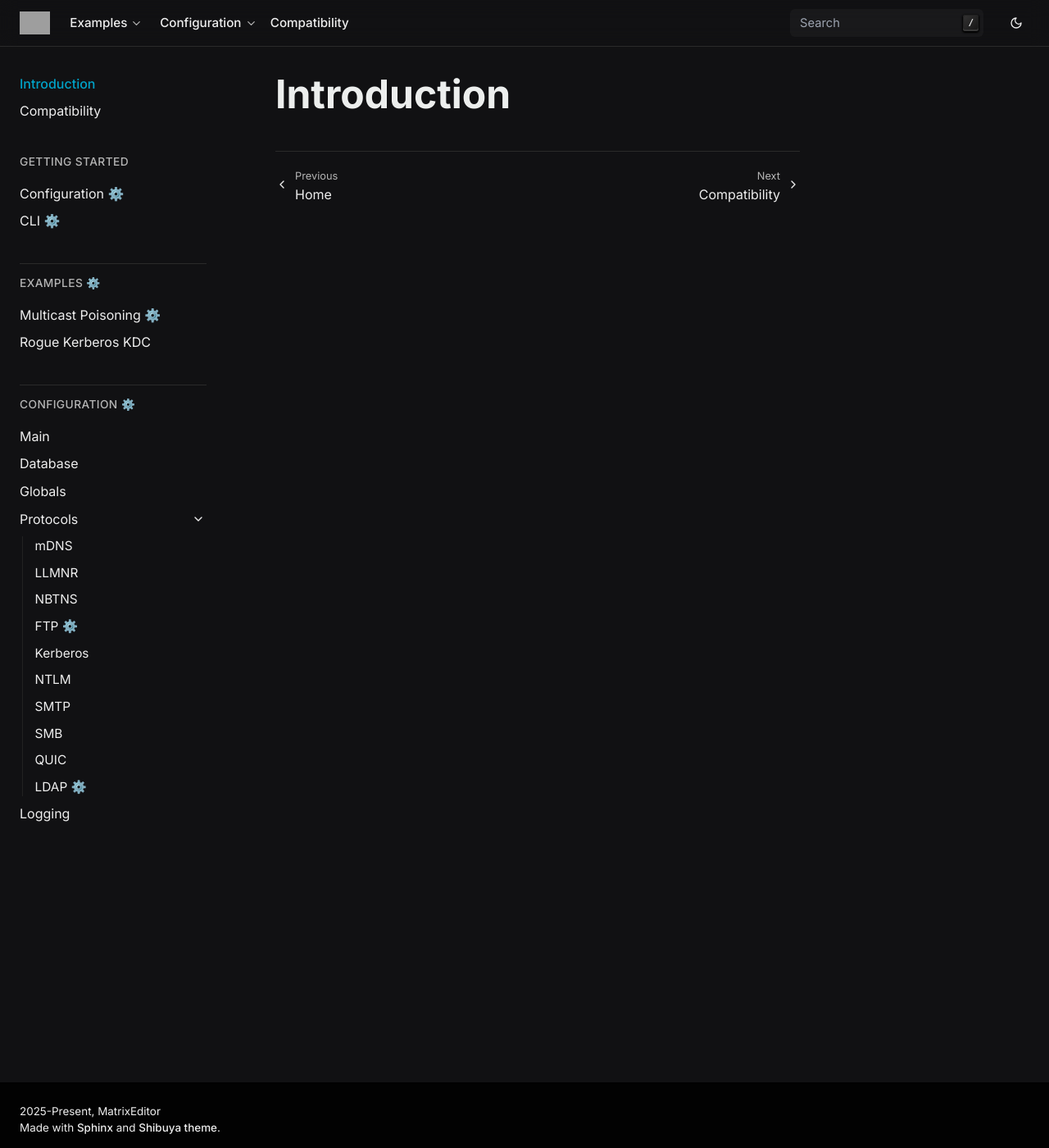
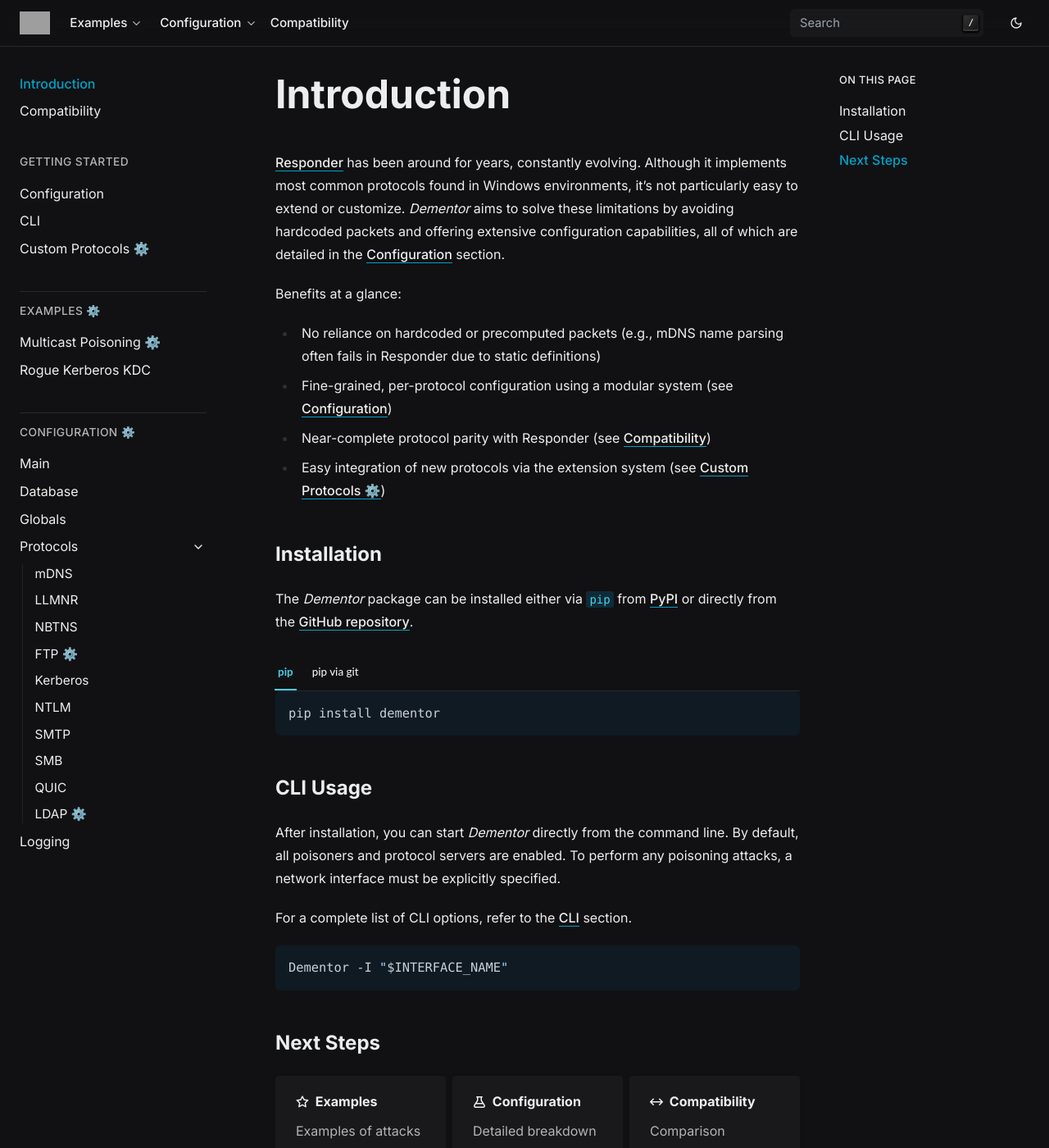
Before and after one commit to MatrixEditor/dementor, a Sphinx documentation site: the page built from docs/source/intro.rst, in a window 1280 px wide and 1400 px high. Shown: the whole window at 82% size. Built offline with Sphinx 7.4.7, drawn with Linux system fonts in a browser that asks for light colours; some of the changed text lies outside the part shown; grey boxes are pictures that could not be loaded.

```diff
--- a/docs/source/cli.rst
+++ b/docs/source/cli.rst
@@ -1,7 +1,7 @@
 .. _cli:
 
-CLI ⚙️
-======
+CLI
+===
 
 *Dementor* provides a relatively simple CLI interface that encapsulates all
 implemented protocols. Because multicast poisoning requires specific return
--- a/docs/source/conf.py
+++ b/docs/source/conf.py
@@ -21,6 +21,7 @@ extensions = [
     "sphinx.ext.autosummary",
     "sphinx_copybutton",
     "sphinx_design",
+    "sphinx_tabs.tabs",
 ]
 
 templates_path = ["_templates"]
--- a/docs/source/config/index.rst
+++ b/docs/source/config/index.rst
@@ -1,8 +1,8 @@
 
 .. _config_idx:
 
-Configuration ⚙️
-================
+Configuration
+=============
 
 Configuration can be tedious—but it's also one of the most important aspects, and
 good documentation makes all the difference. The sections listed below provide
--- a/docs/source/config/main.rst
+++ b/docs/source/config/main.rst
@@ -35,7 +35,7 @@ Section ``[Dementor]``
     *Maps to* :attr:`config.SessionConfig.extra_modules`
 
     A list of directories containing custom protocol modules. For instructions on
-    including additional protocols, see :ref:`howto_custom_protocol_`. The loading
+    including additional protocols, see :ref:`howto_custom_protocol`. The loading
     mechanism and its priorities are described in :class:`~dementor.loader.ProtocolLoader`.
 
 The following options control servers that perform poisoning in the local network:
--- a/docs/source/intro.rst
+++ b/docs/source/intro.rst
@@ -2,3 +2,72 @@
 
 Introduction
 ============
+
+`Responder <https://github.com/lgandx/Responder>`_ has been around for years, constantly evolving. Although it implements most common protocols found in Windows
+environments, it's not particularly easy to extend or customize. *Dementor* aims to solve these limitations by avoiding hardcoded packets and offering extensive
+configuration capabilities, all of which are detailed in the :ref:`config_idx` section.
+
+
+Benefits at a glance:
+
+- No reliance on hardcoded or precomputed packets (e.g., mDNS name parsing often fails in Responder due to static definitions)
+- Fine-grained, per-protocol configuration using a modular system  (see :ref:`config_idx`)
+- Near-complete protocol parity with Responder (see :ref:`compat`)
+- Easy integration of new protocols via the extension system (see :ref:`custom_protocols`)
+
+Installation
+------------
+
+The *Dementor* package can be installed either via ``pip`` from `PyPI <https://pypi.org/project/dementor/>`_
+or directly from the `GitHub repository <https://github.com/MatrixEditor/dementor>`_.
+
+.. tabs::
+
+    .. tab:: pip
+
+        .. code-block:: bash
+
+            pip install dementor
+
+    .. tab:: pip via git
+
+        .. code-block:: bash
+
+            pip install git+https://github.com/MatrixEditor/dementor
+
+
+CLI Usage
+---------
+
+After installation, you can start *Dementor* directly from the command line. By default, all poisoners and
+protocol servers are enabled. To perform any poisoning attacks, a network interface must be explicitly specified.
+
+For a complete list of CLI options, refer to the :ref:`cli` section.
+
+.. code-block:: bash
+
+    Dementor -I "$INTERFACE_NAME"
+
+
+Next Steps
+----------
+
+.. grid:: 1 1 2 3
+    :gutter: 2
+    :padding: 0
+    :class-row: surface
+
+    .. grid-item-card:: :octicon:`star` Examples
+        :link: examples/multicast.html
+
+        Examples of attacks that can be performed using this tool.
+
+    .. grid-item-card:: :octicon:`beaker` Configuration
+        :link: config/index.html
+
+        Detailed breakdown of configuration options for each server and protocol.
+
+    .. grid-item-card:: :octicon:`arrow-both` Compatibility
+        :link: compat.html
+
+        Comparison between supported features in Responder and *Dementor*.
--- a/requirements.docs.txt
+++ b/requirements.docs.txt
@@ -2,3 +2,4 @@ sphinx
 shibuya
 sphinx-copybutton
 sphinx-design
+sphinx-tabs
```
Also changed, not shown: README.md (added, +42 -0 lines), docs/source/index.rst (+3 -7 lines), docs/source/proto.rst (added, +58 -0 lines), 2 other files.
